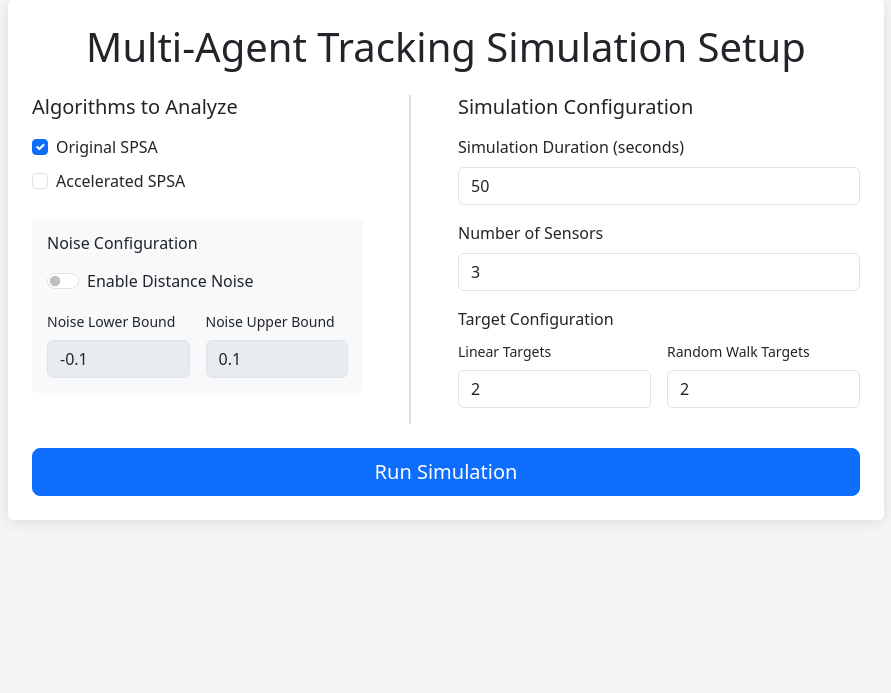
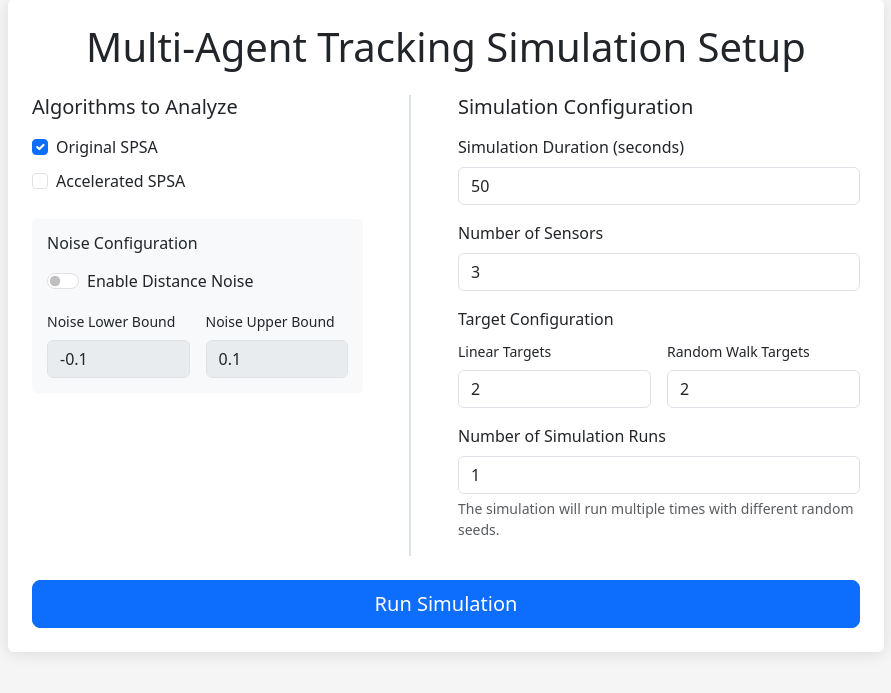
Before and after one commit to Salvatore112/MultiagentTrackingAlgorithms, a Django app: page /setup/ in a window 1280 px wide. Shown: the part 21-714 px from the top of the page, without its empty margins (194-1085 px from the left). Run offline with Django 5.2, Linux system fonts and the light colour scheme.

Commit message:
feat: add the ability to run multiple seeds in one go

```diff
--- a/simulations/views.py
+++ b/simulations/views.py
@@ -21,6 +21,7 @@ def setup_view(request: HttpRequest) -> HttpResponse:
         num_linear_targets: int = int(request.POST.get("num_linear_targets", 2))
         num_random_targets: int = int(request.POST.get("num_random_targets", 2))
         algorithms: List[str] = request.POST.getlist("algorithms")
+        num_runs: int = int(request.POST.get("num_runs", 1))
 
         noise_enabled: bool = request.POST.get("noise_enabled") == "on"
         noise_low: float = float(request.POST.get("noise_low", -0.1))
@@ -35,6 +36,7 @@ def setup_view(request: HttpRequest) -> HttpResponse:
             "noise_enabled": noise_enabled,
             "noise_low": noise_low,
             "noise_high": noise_high,
+            "num_runs": num_runs,
         }
 
         request.session["simulation_params"] = simulation_params
@@ -58,66 +60,105 @@ def results_view(request: HttpRequest) -> HttpResponse:
     noise_enabled: bool = params.get("noise_enabled", False)
     noise_low: float = params.get("noise_low", -0.1)
     noise_high: float = params.get("noise_high", 0.1)
+    num_runs: int = params.get("num_runs", 1)
 
     noise_config: Optional[Dict[str, Any]] = None
     if noise_enabled:
         noise_config = {"type": "uniform", "low": noise_low, "high": noise_high}
 
-    sim: Simulation = Simulation(
-        duration=duration, time_step=1.0, noise_config=noise_config
-    )
+    all_results: Dict[int, Dict[str, Any]] = {}
+    all_simulations: Dict[int, Simulation] = {}
 
-    for i in range(num_sensors):
-        sim.add_uniform_sensor(i, area_size=50)
-
-    target_id: int = 0
-    for i in range(num_linear_targets):
-        sim.add_linear_target(target_id, area_size=50)
-        target_id += 1
-
-    for i in range(num_random_targets):
-        sim.add_random_walk_target(target_id, area_size=50)
-        target_id += 1
-
-    sim.run_simulation()
-    spsa_input: Dict[str, Any] = sim.get_spsa_input_data()
-
-    results: Dict[str, Any] = {}
-    if "original_spsa" in algorithms:
-        test_obj: Original_SPSA = Original_SPSA(
-            sensors_positions=spsa_input["sensors_positions"],
-            true_targets_position=spsa_input["data"][0][0],
-            distances=spsa_input["data"][0][1],
-            init_coords=spsa_input["init_coords"],
-        )
-        results["original_spsa"] = test_obj.run_n_iterations(data=spsa_input["data"])
-
-    if "accelerated_spsa" in algorithms:
-        from algorithms.accelerated_spsa import Accelerated_SPSA
-
-        acc_test_obj: Accelerated_SPSA = Accelerated_SPSA(
-            sensors_positions=spsa_input["sensors_positions"],
-            true_targets_position=spsa_input["data"][0][0],
-            distances=spsa_input["data"][0][1],
-            init_coords=spsa_input["init_coords"],
-        )
-        results["accelerated_spsa"] = acc_test_obj.run_n_iterations(
-            data=spsa_input["data"]
+    for run_id in range(num_runs):
+        sim: Simulation = Simulation(
+            duration=duration, time_step=1.0, noise_config=noise_config
         )
 
-    plots_data: Dict[str, str] = generate_plots(sim, results, spsa_input)
+        for i in range(num_sensors):
+            sim.add_uniform_sensor(i, area_size=50)
+
+        target_id: int = 0
+        for i in range(num_linear_targets):
+            sim.add_linear_target(target_id, area_size=50)
+            target_id += 1
+
+        for i in range(num_random_targets):
+            sim.add_random_walk_target(target_id, area_size=50)
+            target_id += 1
+
+        sim.run_simulation()
+        spsa_input: Dict[str, Any] = sim.get_spsa_input_data()
+
+        results: Dict[str, Any] = {}
+        if "original_spsa" in algorithms:
+            test_obj: Original_SPSA = Original_SPSA(
+                sensors_positions=spsa_input["sensors_positions"],
+                true_targets_position=spsa_input["data"][0][0],
+                distances=spsa_input["data"][0][1],
+                init_coords=spsa_input["init_coords"],
+            )
+            results["original_spsa"] = test_obj.run_n_iterations(
+                data=spsa_input["data"]
+            )
+
+        if "accelerated_spsa" in algorithms:
+            from algorithms.accelerated_spsa import Accelerated_SPSA
+
+            acc_test_obj: Accelerated_SPSA = Accelerated_SPSA(
+                sensors_positions=spsa_input["sensors_positions"],
+                true_targets_position=spsa_input["data"][0][0],
+                distances=spsa_input["data"][0][1],
+                init_coords=spsa_input["init_coords"],
+            )
+            results["accelerated_spsa"] = acc_test_obj.run_n_iterations(
+                data=spsa_input["data"]
+            )
+
+        all_results[run_id] = results
+        all_simulations[run_id] = sim
+
+    selected_run: Optional[int] = request.GET.get("run")
+    selected_sensor: Optional[str] = request.GET.get("sensor")
+    selected_target: Optional[str] = request.GET.get("target")
+
+    if selected_run is None or selected_run == "":
+        selected_run = 0
+    else:
+        selected_run = int(selected_run)
+
+    selected_run = max(0, min(selected_run, num_runs - 1))
+
+    plots_data: Dict[str, str] = {}
+    aggregated_plots: Dict[str, str] = {}
+
+    if num_runs == 1:
+        plots_data = generate_plots(
+            all_simulations[0], all_results[0], selected_run, num_runs
+        )
+    else:
+        aggregated_plots = generate_aggregated_plots(
+            all_simulations, all_results, num_runs
+        )
+        if selected_run < num_runs:
+            plots_data = generate_plots(
+                all_simulations[selected_run],
+                all_results[selected_run],
+                selected_run,
+                num_runs,
+            )
 
     context: Dict[str, Any] = {
         "plots": plots_data,
-        "results": results,
+        "aggregated_plots": aggregated_plots,
+        "results": all_results.get(selected_run, {}),
         "sensors": list(range(num_sensors)),
         "targets": list(range(num_linear_targets + num_random_targets)),
         "algorithms": algorithms,
         "simulation_params": params,
+        "num_runs": num_runs,
+        "selected_run": selected_run,
+        "run_range": range(num_runs),
     }
-
-    selected_sensor: Optional[str] = request.GET.get("sensor")
-    selected_target: Optional[str] = request.GET.get("target")
 
     if (selected_sensor is not None and selected_sensor != "") or (
         selected_target is not None and selected_target != ""
@@ -129,7 +170,11 @@ def results_view(request: HttpRequest) -> HttpResponse:
             int(selected_target) if selected_target and selected_target != "" else None
         )
         individual_plots: Dict[str, str] = generate_individual_plots(
-            sim, results, spsa_input, sensor_int, target_int
+            all_simulations[selected_run],
+            all_results[selected_run],
+            sensor_int,
+            target_int,
+            selected_run,
         )
         context["individual_plots"] = individual_plots
         context["selected_sensor"] = sensor_int
@@ -139,7 +184,7 @@ def results_view(request: HttpRequest) -> HttpResponse:
 
 
 def generate_plots(
-    sim: Simulation, results: Dict[str, Any], spsa_input: Dict[str, Any]
+    sim: Simulation, results: Dict[str, Any], run_id: int, num_runs: int
 ) -> Dict[str, str]:
     plots: Dict[str, str] = {}
 
@@ -293,7 +338,12 @@ def generate_plots(
 
     plt.xlabel("X coordinate")
     plt.ylabel("Y coordinate")
-    plt.title("True Trajectories and Algorithm Estimates")
+    if num_runs > 1:
+        plt.title(
+            f"True Trajectories and Algorithm Estimates (Run {run_id + 1}/{num_runs})"
+        )
+    else:
+        plt.title("True Trajectories and Algorithm Estimates")
     plt.grid(True, alpha=0.3)
     plt.legend(bbox_to_anchor=(1.05, 1), loc="upper left")
     plt.tight_layout()
@@ -337,7 +387,10 @@ def generate_plots(
 
     plt.xlabel("Iteration")
     plt.ylabel("Average Error (All Sensors)")
-    plt.title("Convergence Error for Each Target")
+    if num_runs > 1:
+        plt.title(f"Convergence Error for Each Target (Run {run_id + 1}/{num_runs})")
+    else:
+        plt.title("Convergence Error for Each Target")
     plt.grid(True, alpha=0.3)
     plt.legend(bbox_to_anchor=(1.05, 1), loc="upper left")
     plt.tight_layout()
@@ -348,37 +401,80 @@ def generate_plots(
     plots["convergence"] = base64.b64encode(buffer.getvalue()).decode()
     plt.close()
 
+    return plots
+
+
+def generate_aggregated_plots(
+    all_simulations: Dict[int, Simulation],
+    all_results: Dict[int, Dict[str, Any]],
+    num_runs: int,
+) -> Dict[str, str]:
+    plots: Dict[str, str] = {}
+
+    if num_runs <= 1:
+        return plots
+
+    aggregated_errors: Dict[str, List[List[float]]] = {}
+
+    for algorithm_name in all_results[0].keys():
+        aggregated_errors[algorithm_name] = []
+        for run_id in range(num_runs):
+            if run_id in all_results and algorithm_name in all_results[run_id]:
+                algorithm_results = all_results[run_id][algorithm_name]
+                errors_over_time: List[float] = []
+
+                for time_iter in algorithm_results.values():
+                    true_positions: Dict[int, np.ndarray] = time_iter[0]
+                    estimates: Dict[int, Dict[int, np.ndarray]] = time_iter[1]
+
+                    iteration_errors: List[float] = []
+                    for target_id, true_pos in true_positions.items():
+                        sensor_estimates: Dict[int, np.ndarray] = estimates[target_id]
+                        for sensor_est in sensor_estimates.values():
+                            error: float = np.linalg.norm(sensor_est - true_pos)
+                            iteration_errors.append(error)
+
+                    avg_error: float = (
+                        np.mean(iteration_errors) if iteration_errors else 0.0
+                    )
+                    errors_over_time.append(avg_error)
+
+                aggregated_errors[algorithm_name].append(errors_over_time)
+
     plt.figure(figsize=(12, 8))
 
-    line_styles = {"original_spsa": "-", "accelerated_spsa": ":"}
-    for algorithm_name, algorithm_results in results.items():
-        aggregated_errors: List[float] = []
+    colors = plt.cm.tab10(np.linspace(0, 1, len(aggregated_errors.keys())))
 
-        for time_iter in algorithm_results.values():
-            true_positions: Dict[int, np.ndarray] = time_iter[0]
-            estimates: Dict[int, Dict[int, np.ndarray]] = time_iter[1]
+    for idx, (algorithm_name, all_run_errors) in enumerate(aggregated_errors.items()):
+        if not all_run_errors:
+            continue
 
-            iteration_errors: List[float] = []
-            for target_id, true_pos in true_positions.items():
-                sensor_estimates: Dict[int, np.ndarray] = estimates[target_id]
-                for sensor_est in sensor_estimates.values():
-                    error: float = np.linalg.norm(sensor_est - true_pos)
-                    iteration_errors.append(error)
+        min_length = min(len(errors) for errors in all_run_errors)
+        all_run_errors = [errors[:min_length] for errors in all_run_errors]
 
-            avg_error: float = np.mean(iteration_errors) if iteration_errors else 0.0
-            aggregated_errors.append(avg_error)
+        mean_errors = np.mean(all_run_errors, axis=0)
+        std_errors = np.std(all_run_errors, axis=0)
+
+        iterations = range(len(mean_errors))
 
         plt.plot(
-            range(len(aggregated_errors)),
-            aggregated_errors,
-            linestyle=line_styles.get(algorithm_name, "-"),
+            iterations,
+            mean_errors,
+            color=colors[idx],
             label=algorithm_name,
             linewidth=2,
         )
+        plt.fill_between(
+            iterations,
+            mean_errors - std_errors,
+            mean_errors + std_errors,
+            color=colors[idx],
+            alpha=0.2,
+        )
 
     plt.xlabel("Iteration")
-    plt.ylabel("Aggregated Error (All Targets & Sensors)")
-    plt.title("Aggregated Error Convergence")
+    plt.ylabel("Aggregated Error (Mean ± Std)")
+    plt.title(f"Aggregated Error Convergence ({num_runs} Runs)")
     plt.grid(True, alpha=0.3)
     plt.legend()
     plt.tight_layout()
@@ -395,9 +491,9 @@ def generate_plots(
 def generate_individual_plots(
     sim: Simulation,
     results: Dict[str, Any],
-    spsa_input: Dict[str, Any],
     sensor_id: Optional[int] = None,
     target_id: Optional[int] = None,
+    run_id: int = 0,
 ) -> Dict[str, str]:
     plots: Dict[str, str] = {}
 
@@ -561,6 +657,8 @@ def generate_individual_plots(
         elif target_id is not None:
             title_suffix = f" - Target {target_id}"
 
+        title_suffix += f" (Run {run_id + 1})"
+
         plt.xlabel("X coordinate")
         plt.ylabel("Y coordinate")
         plt.title(f"Trajectories{title_suffix}")
@@ -680,6 +778,8 @@ def generate_individual_plots(
         if sensor_id is not None:
             title_suffix = f" - Sensor {sensor_id}"
 
+        title_suffix += f" (Run {run_id + 1})"
+
         plt.xlabel("X coordinate")
         plt.ylabel("Y coordinate")
         plt.title(f"Trajectories{title_suffix}")
@@ -785,6 +885,8 @@ def generate_individual_plots(
     elif target_id is not None:
         title_suffix = f" - Target {target_id}"
 
+    title_suffix += f" (Run {run_id + 1})"
+
     plt.xlabel("Iteration")
     plt.ylabel("Error")
     plt.title(f"Convergence Error{title_suffix}")
--- a/templates/simulations/setup.html
+++ b/templates/simulations/setup.html
@@ -111,6 +111,12 @@
                                     </div>
                                 </div>
                             </div>
+
+                            <div class="mb-3">
+                                <label for="num_runs" class="form-label">Number of Simulation Runs</label>
+                                <input type="number" class="form-control" id="num_runs" name="num_runs" value="1" min="1" max="50" required>
+                                <div class="form-text">The simulation will run multiple times with different random seeds.</div>
+                            </div>
                         </div>
                     </div>
 
```
Also changed, not shown: templates/simulations/results.html (+80 -14 lines).
